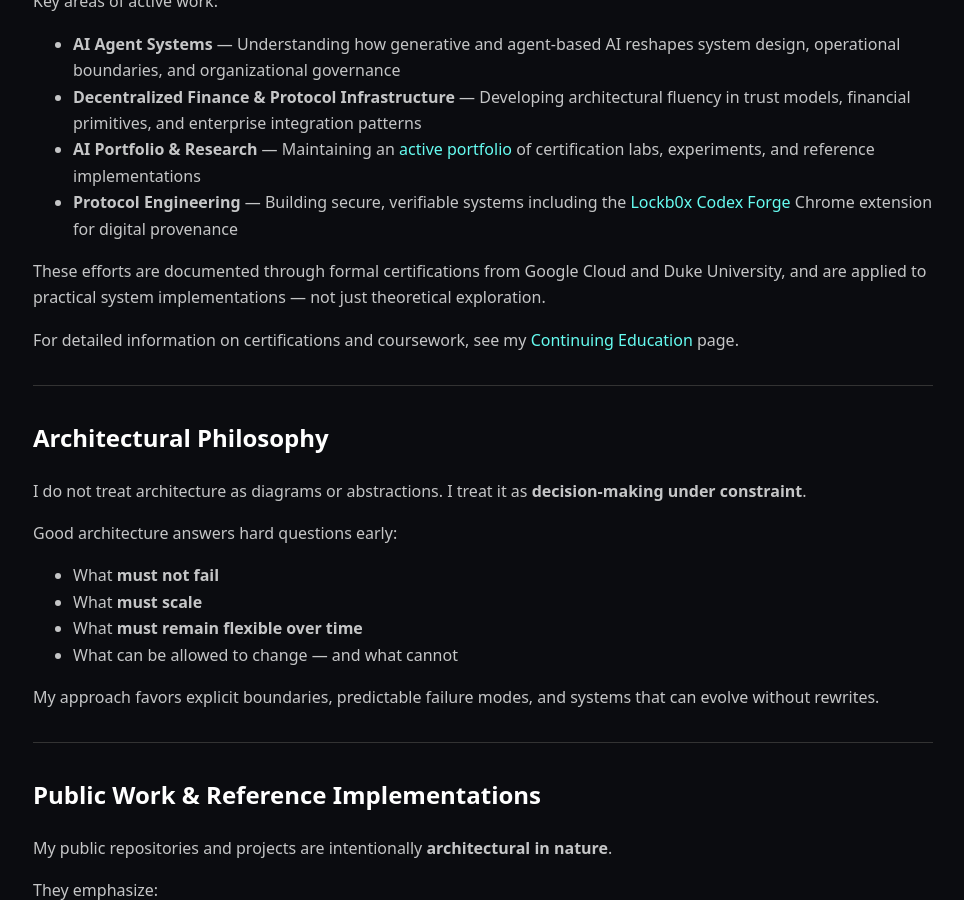
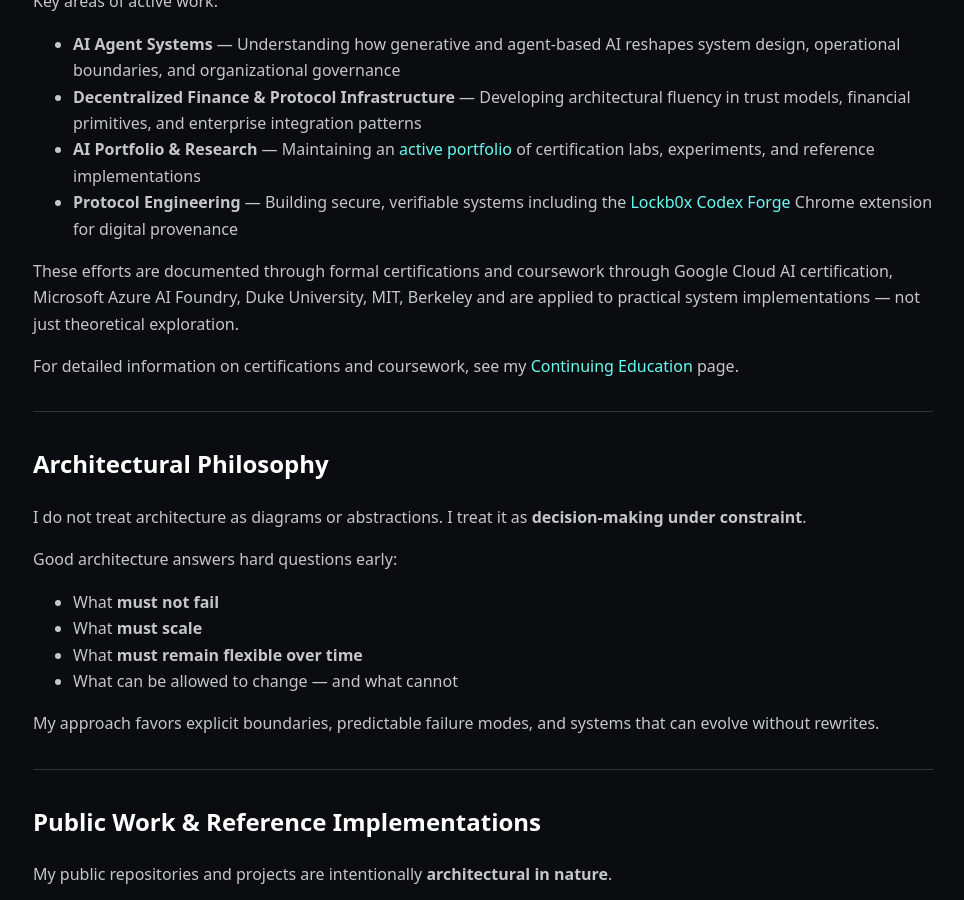
Before and after one commit to steven-tomlinson/steventomlinson.dev, a Jekyll site: the page built from index.md, in a window 1280 px wide and 900 px high, scrolled down 1530 px. Shown: the whole window, without its empty margins (157-1121 px from the left). Built offline with Jekyll 4.4.1, drawn with Linux system fonts in a browser that asks for light colours; our own code applies the rules of GitHub Pages for plain Markdown files.

Commit message:
Update index.md

```diff
--- a/index.md
+++ b/index.md
@@ -80,7 +80,7 @@ Key areas of active work:
 * **AI Portfolio & Research** — Maintaining an [active portfolio](https://github.com/steven-tomlinson/ai-portfolio) of certification labs, experiments, and reference implementations
 * **Protocol Engineering** — Building secure, verifiable systems including the [Lockb0x Codex Forge](https://github.com/steven-tomlinson/lockbox-codex-forge) Chrome extension for digital provenance
 
-These efforts are documented through formal certifications from Google Cloud and Duke University, and are applied to practical system implementations — not just theoretical exploration.
+These efforts are documented through formal certifications and coursework through Google Cloud AI certification, Microsoft Azure AI Foundry, Duke University, MIT, Berkeley and are applied to practical system implementations — not just theoretical exploration.
 
 For detailed information on certifications and coursework, see my [Continuing Education](/continuing-education.html) page.
 
```
